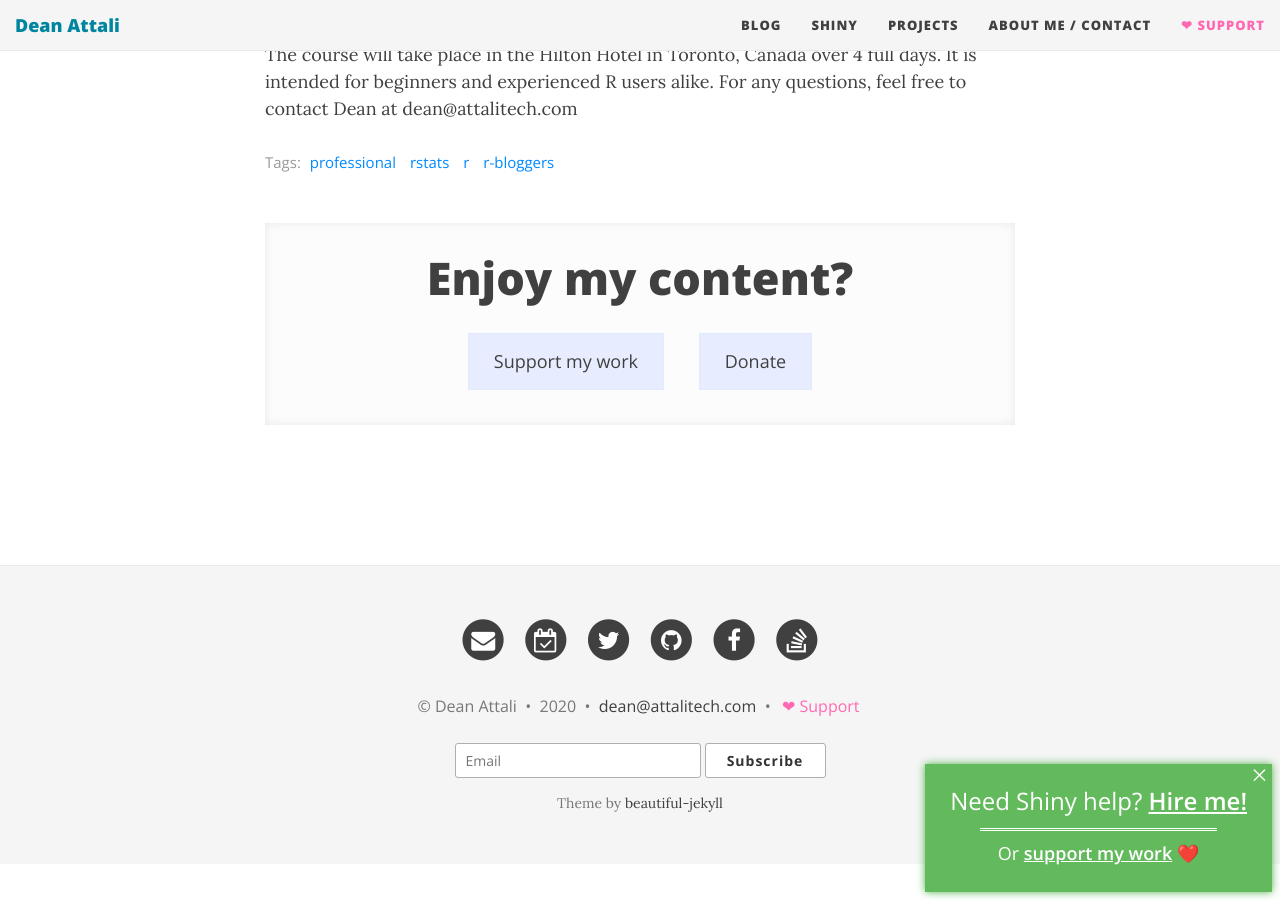
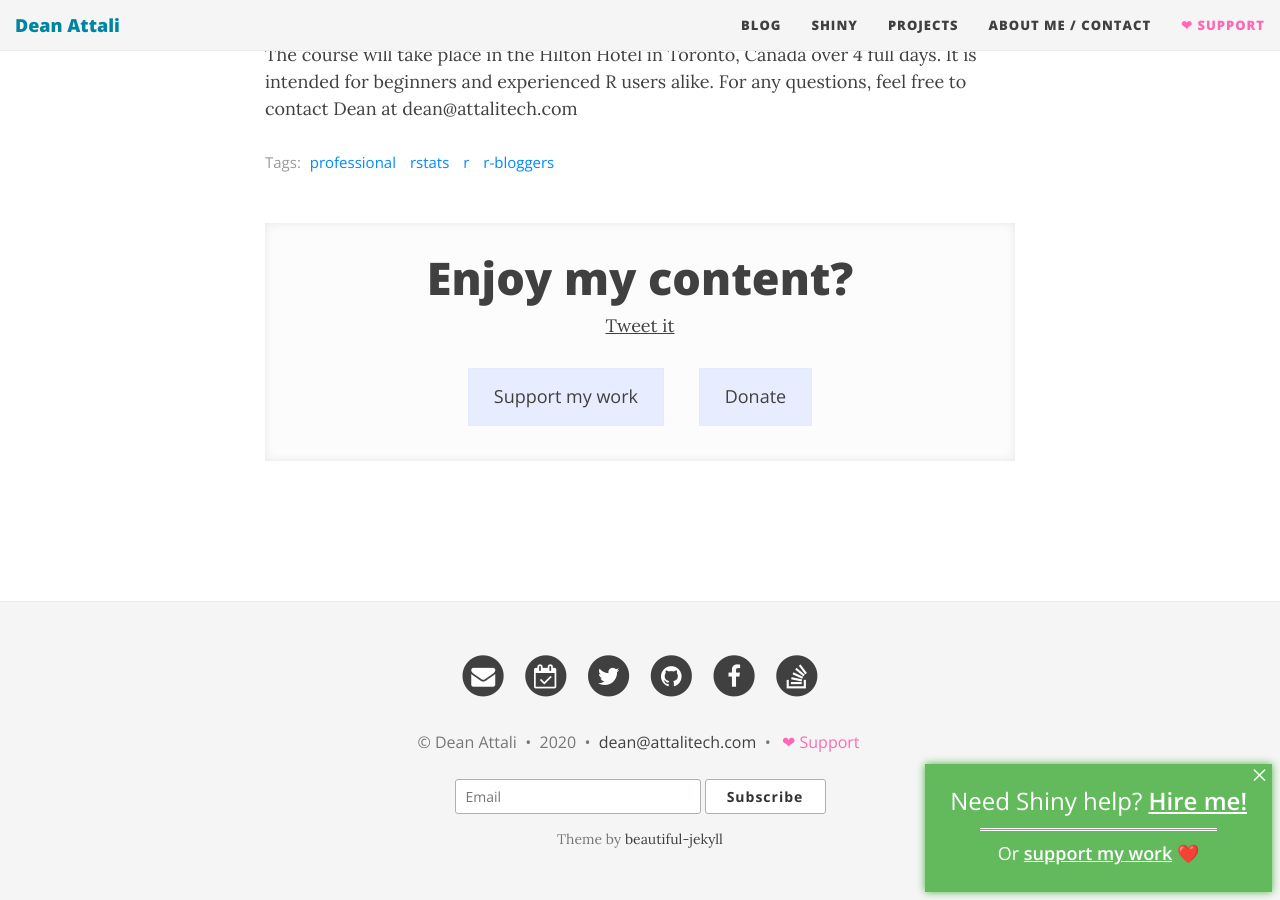
Before and after one commit to daattali/daattali.github.io, a Jekyll site: the page built from notblog/2017-11-21-tidyshiny-workshop-toronto.md, in a window 1280 px wide and 900 px high, scrolled down 806 px. Built offline with Jekyll 4.4.1, drawn with Linux system fonts in a browser that asks for light colours; nearby versions of some CDN libraries; comment, search, counter and statistics services are not loaded.

Commit message:
Update share-section.html

```diff
--- a/_includes/share-section.html
+++ b/_includes/share-section.html
@@ -3,6 +3,16 @@
     <h1 class="share-title">Enjoy my content?</h1>
 
     {% if page.show-share %}
+      {% capture urltwitter %}https://twitter.com/intent/tweet?url={{ site.url }}{{ page.url }}&via=daattali{% endcapture %}
+      {% if page.tags contains 'rstats' %}
+        {% assign maxlength = 94 %}
+        {% capture urltwitter %}{{ urltwitter }}&hashtags=rstats{% endcapture %}
+      {% else %}
+        {% assign maxlength = 102 %}
+      {% endif %}
+      {% capture urltwitter %}{{ urltwitter }}&text={{ page.title | truncate: maxlength }}{% endcapture %}
+      <a href="{{ urltwitter }}" data-ga-event=1 data-ga-category="share" data-ga-action="twitter" data-ga-label="{{ page.url }}">Tweet it </a>
+
       <div class="share-buttons">
         <a href="https://github.com/sponsors/daattali" data-ga-event=1 data-ga-category="share" data-ga-action="sponsor" data-ga-label="{{ page.url }}">
           Support my work
```
